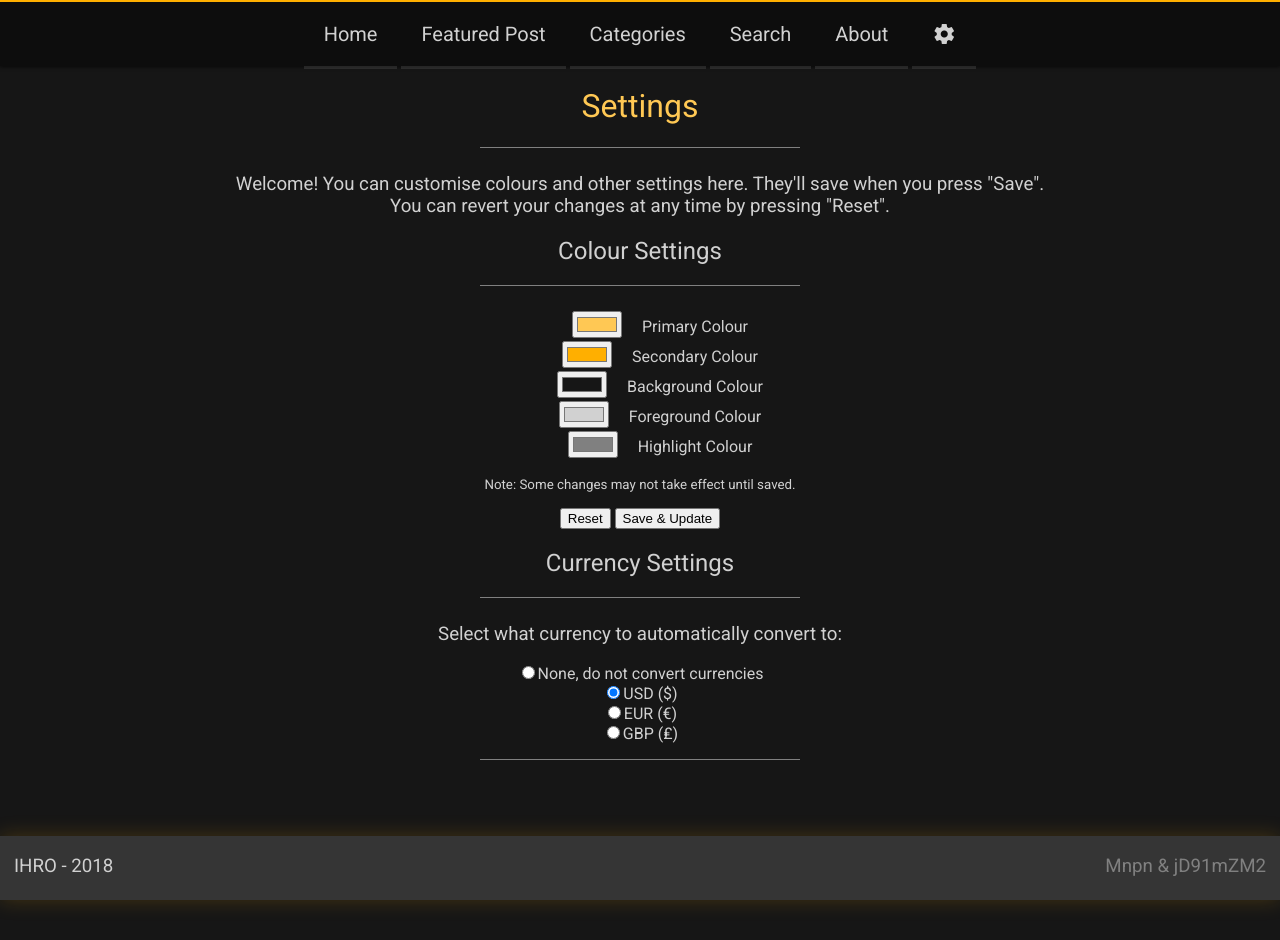
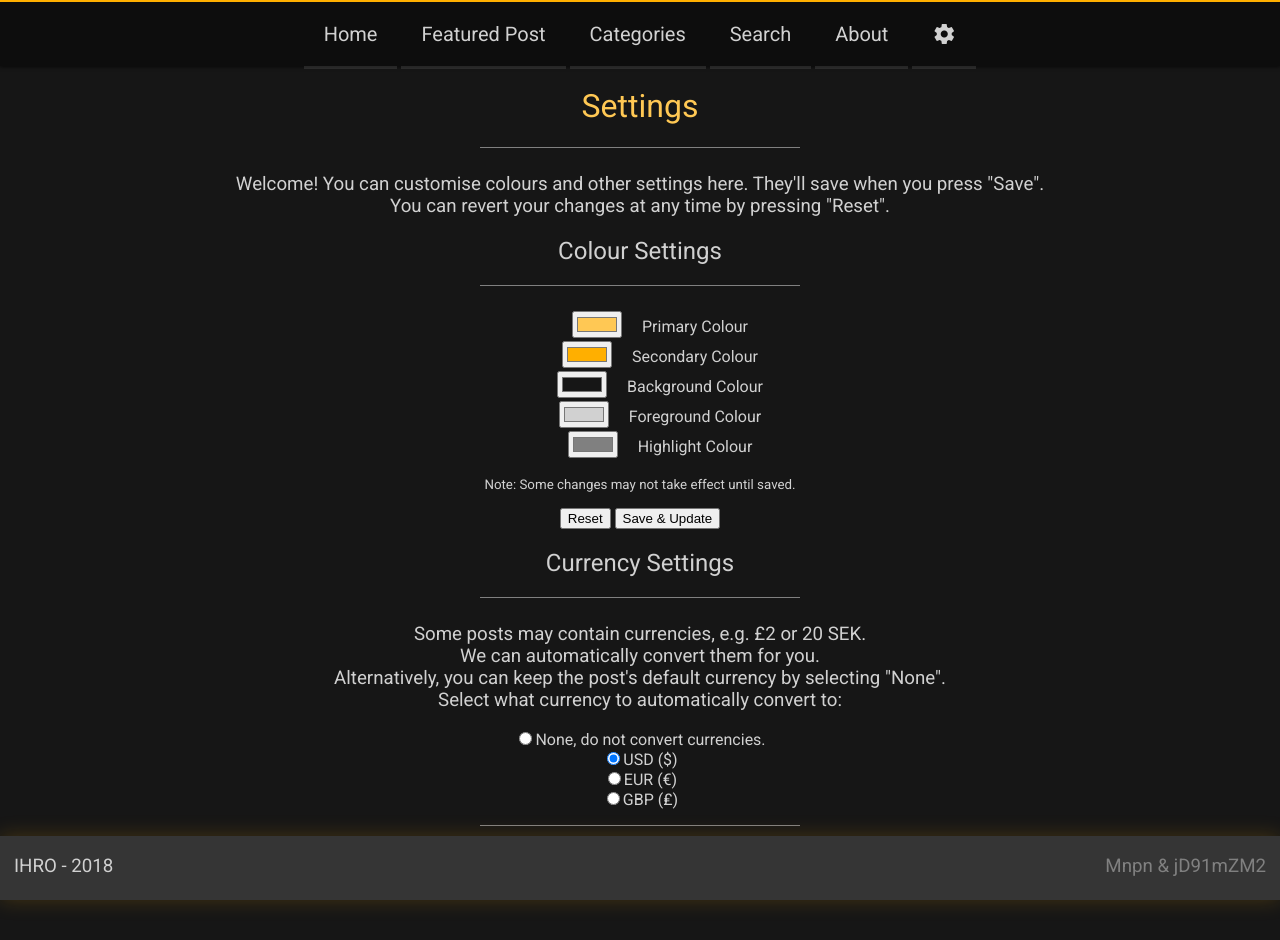
Before and after one commit to jaka2015/I-Hate-Restrictions-Online, a Jekyll site: the page built from settings.html, in a window 1280 px wide. Built offline with Jekyll 4.4.1, drawn with Linux system fonts in a browser that asks for light colours.

Commit message:
Added descriptive text

```diff
--- a/settings.html
+++ b/settings.html
@@ -26,9 +26,14 @@ layout: default
 
 <h2>Currency Settings</h2>
 <div class="short"><hr /></div>
-<h3>Select what currency to automatically convert to:</h3>
+<h3>
+	Some posts may contain currencies, e.g. £2 or 20 SEK.<br />
+	We can automatically convert them for you.<br />
+	Alternatively, you can keep the post's default currency by selecting "None".<br />
+	Select what currency to automatically convert to:
+</h3>
 <form id="currency">
-    <label><input type="radio" name="currency" value="original" />None, do not convert currencies</label><br />
+    <label><input type="radio" name="currency" value="original" />None, do not convert currencies.</label><br />
     <label><input type="radio" name="currency" value="usd" checked />USD ($)</label><br />
     <label><input type="radio" name="currency" value="eur" />EUR (€)</label><br />
     <label><input type="radio" name="currency" value="gbp" />GBP (₤)</label>
```
